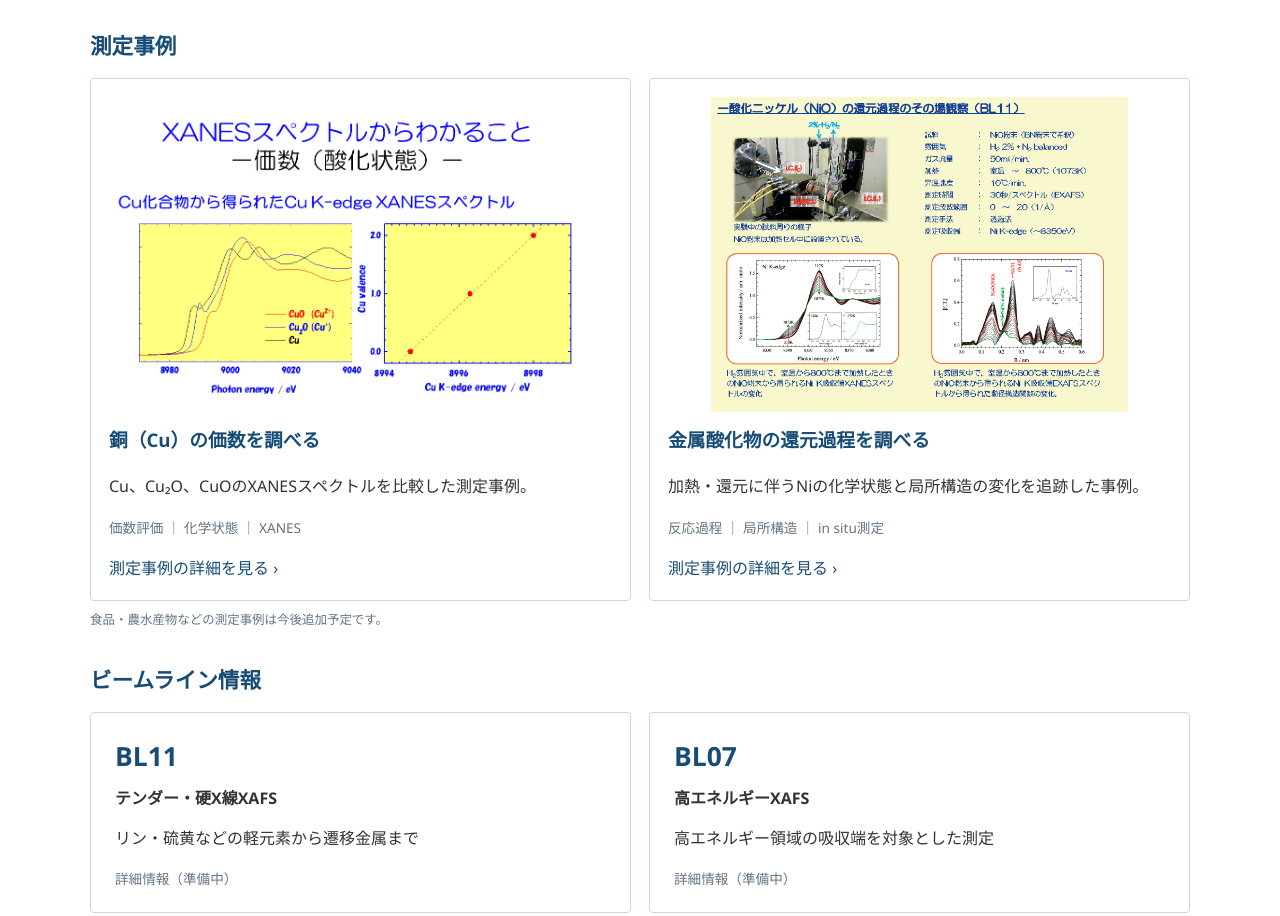
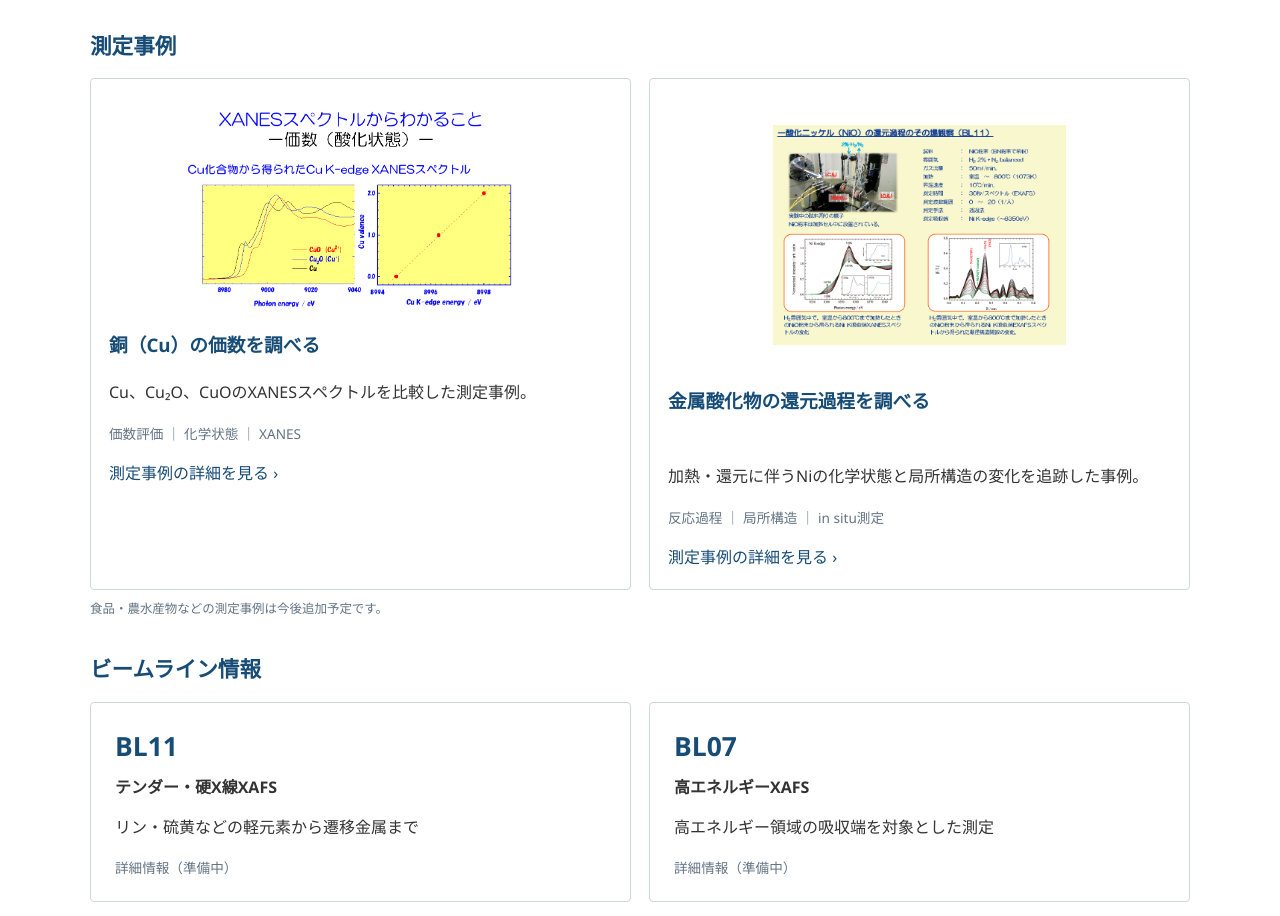
Before and after one commit to HiroSetoy/xafs-test, a plain HTML site: page index.html in a window 1280 px wide. Shown: the part 787-1703 px from the top of the page. Drawn offline with Linux system fonts and the light colour scheme.

Commit message:
Update image tags to use class for thumbnails

```diff
--- a/index.html
+++ b/index.html
@@ -75,7 +75,7 @@
             <div class="case-grid">
                 <article class="case-card">
                     <a href="cases/cu-valence.html">
-                        <img src="images/cu-valence.png" alt="Cu K端XANESと価数の関係">
+                        <img class="case-thumbnail" src="images/cu-valence.png" alt="Cu K端XANESと価数の関係">
                         <h3>銅（Cu）の価数を調べる</h3>
                     </a>
                     <p>Cu、Cu₂O、CuOのXANESスペクトルを比較した測定事例。</p>
@@ -84,9 +84,11 @@
                 </article>
                 <article class="case-card">
                     <a href="cases/nio-reduction.html">
-                        <img src="images/nio-reduction.png" alt="NiO還元実験の装置と測定結果">
-                        <h3>金属酸化物の還元過程を調べる</h3>
-                    </a>
+   　　　　　　　　　 <img class="case-thumbnail"
+        　　　　　　　 src="images/nio-reduction.png"
+        　　　　　　　 alt="NiO還元実験の装置と測定結果">
+   　　　　　　　 <h3>金属酸化物の還元過程を調べる</h3>
+　　　　　　　　　　　</a>
                     <p>加熱・還元に伴うNiの化学状態と局所構造の変化を追跡した事例。</p>
                     <p class="tags">反応過程 ｜ 局所構造 ｜ in situ測定</p>
                     <a href="cases/nio-reduction.html">測定事例の詳細を見る ›</a>
```
